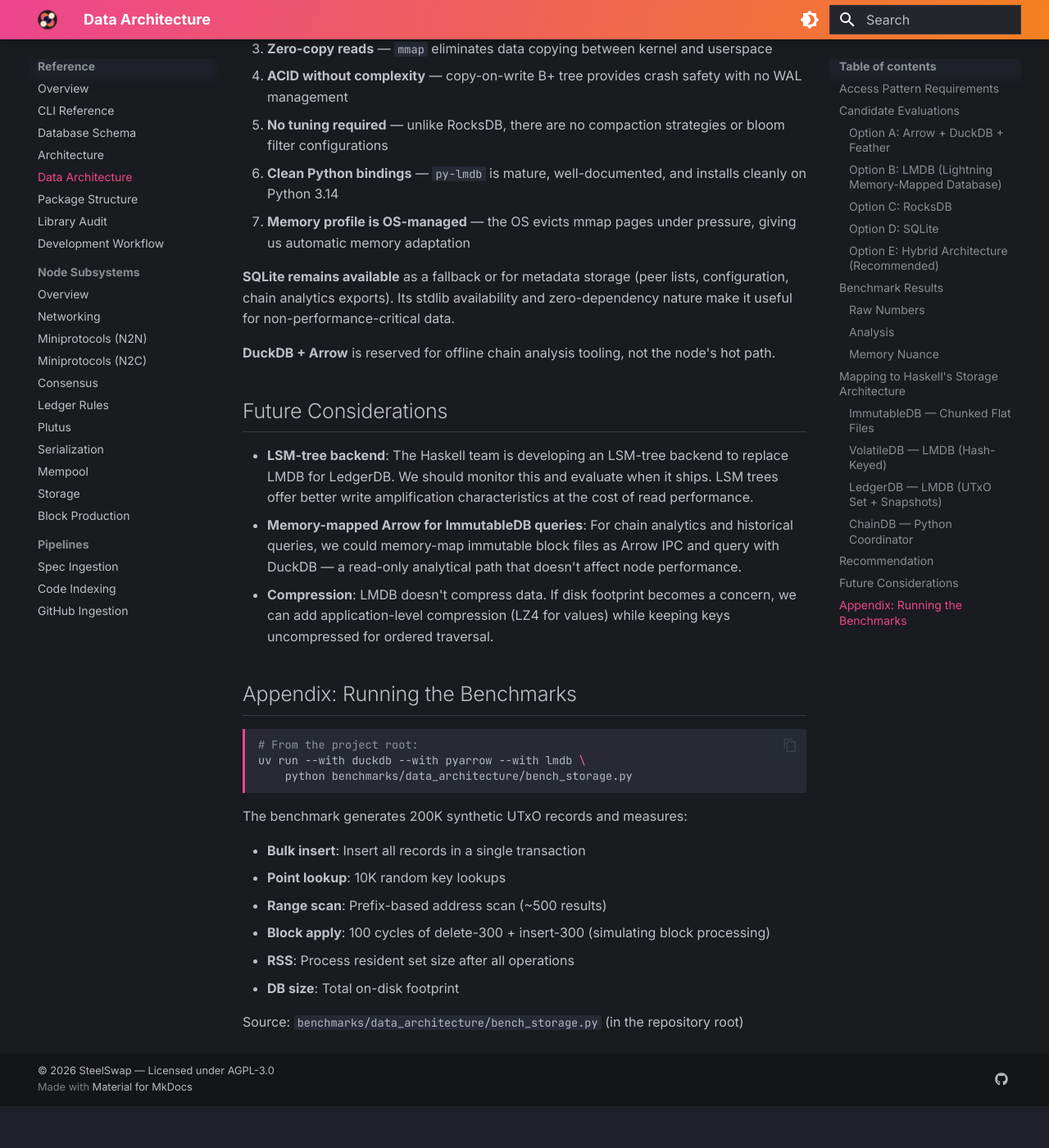
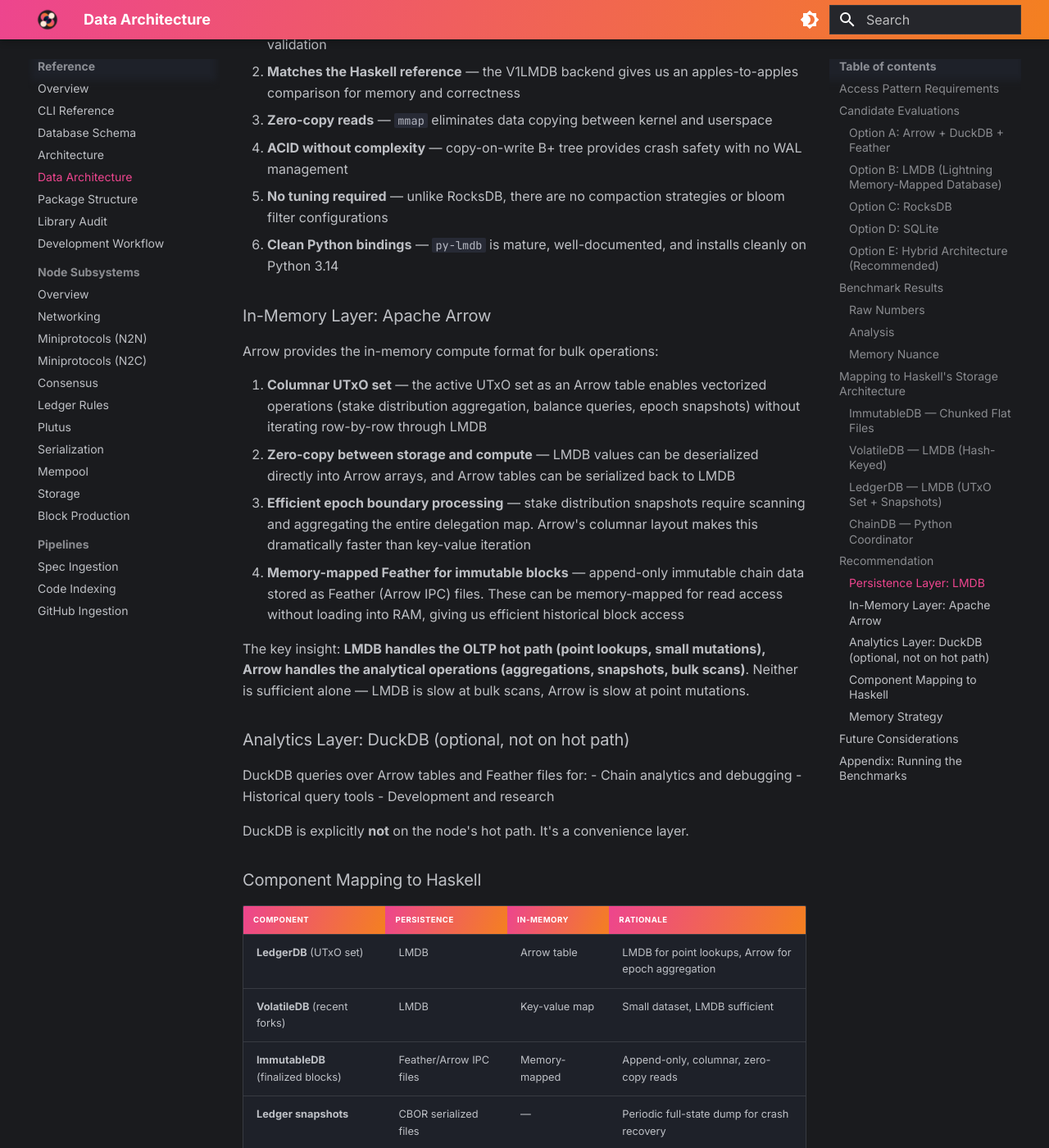
Before and after one commit to SteelSwap/vibe-node, an MkDocs documentation site: the page built from docs/reference/data-architecture.md, in a window 1280 px wide and 1400 px high, scrolled down 9205 px. Shown: the whole window at 82% size. Built offline with MkDocs 1.6.1 and Material for MkDocs 9.7.7, drawn with Linux system fonts in a browser that asks for light colours; before the commit the page ends 10554 px from its top, so only the background shows below that; some of the changed text lies outside the part shown.

Commit message:
docs(m1.7): hybrid architecture — LMDB persistence + Arrow in-memory compute + DuckDB analytics
Prompt: Expanded recommendation from LMDB-only to hybrid approach:
LMDB for OLTP hot path (point lookups, mutations), Arrow tables
for in-memory bulk operations (epoch aggregation, stake distribution),
Feather files for immutable blocks, DuckDB for offline analytics only.
Memory strategy uses mmap + Arrow working set with no duplication.

Co-Authored-By: Claude Opus 4.6 (1M context) <noreply@anthropic.com>

```diff
--- a/docs/reference/data-architecture.md
+++ b/docs/reference/data-architecture.md
@@ -239,27 +239,66 @@ This is pure Python logic with no storage engine dependency.
 
 ## Recommendation
 
-**Use LMDB as the primary storage engine, with flat files for immutable blocks.**
+**Hybrid architecture: LMDB for persistence + Arrow for in-memory compute + DuckDB for analytics.**
 
-The rationale:
+### Persistence Layer: LMDB
 
-1. **Fastest point lookups** — 1.1 us per UTxO lookup, the operation that dominates block validation
+LMDB handles all on-disk state:
+
+1. **Fastest point lookups** — 1.1 μs per UTxO lookup, the operation that dominates block validation
 2. **Matches the Haskell reference** — the V1LMDB backend gives us an apples-to-apples comparison for memory and correctness
 3. **Zero-copy reads** — `mmap` eliminates data copying between kernel and userspace
 4. **ACID without complexity** — copy-on-write B+ tree provides crash safety with no WAL management
 5. **No tuning required** — unlike RocksDB, there are no compaction strategies or bloom filter configurations
 6. **Clean Python bindings** — `py-lmdb` is mature, well-documented, and installs cleanly on Python 3.14
-7. **Memory profile is OS-managed** — the OS evicts mmap pages under pressure, giving us automatic memory adaptation
 
-**SQLite remains available** as a fallback or for metadata storage (peer lists, configuration, chain analytics exports). Its stdlib availability and zero-dependency nature make it useful for non-performance-critical data.
+### In-Memory Layer: Apache Arrow
 
-**DuckDB + Arrow** is reserved for offline chain analysis tooling, not the node's hot path.
+Arrow provides the in-memory compute format for bulk operations:
+
+1. **Columnar UTxO set** — the active UTxO set as an Arrow table enables vectorized operations (stake distribution aggregation, balance queries, epoch snapshots) without iterating row-by-row through LMDB
+2. **Zero-copy between storage and compute** — LMDB values can be deserialized directly into Arrow arrays, and Arrow tables can be serialized back to LMDB
+3. **Efficient epoch boundary processing** — stake distribution snapshots require scanning and aggregating the entire delegation map. Arrow's columnar layout makes this dramatically faster than key-value iteration
+4. **Memory-mapped Feather for immutable blocks** — append-only immutable chain data stored as Feather (Arrow IPC) files. These can be memory-mapped for read access without loading into RAM, giving us efficient historical block access
+
+The key insight: **LMDB handles the OLTP hot path (point lookups, small mutations), Arrow handles the analytical operations (aggregations, snapshots, bulk scans)**. Neither is sufficient alone — LMDB is slow at bulk scans, Arrow is slow at point mutations.
+
+### Analytics Layer: DuckDB (optional, not on hot path)
+
+DuckDB queries over Arrow tables and Feather files for:
+- Chain analytics and debugging
+- Historical query tools
+- Development and research
+
+DuckDB is explicitly **not** on the node's hot path. It's a convenience layer.
+
+### Component Mapping to Haskell
+
+| Component | Persistence | In-Memory | Rationale |
+|-----------|------------|-----------|-----------|
+| **LedgerDB** (UTxO set) | LMDB | Arrow table | LMDB for point lookups, Arrow for epoch aggregation |
+| **VolatileDB** (recent forks) | LMDB | Key-value map | Small dataset, LMDB sufficient |
+| **ImmutableDB** (finalized blocks) | Feather/Arrow IPC files | Memory-mapped | Append-only, columnar, zero-copy reads |
+| **Ledger snapshots** | CBOR serialized files | — | Periodic full-state dump for crash recovery |
+| **Stake distribution** | Derived from LedgerDB | Arrow table | Bulk aggregation at epoch boundaries |
+| **ChainDB** (coordinator) | — | In-memory indices | Coordinates access across all stores |
+
+### Memory Strategy
+
+The memory requirement (match or beat Haskell) is met by:
+
+- **LMDB mmap** — OS manages page eviction automatically under memory pressure
+- **Arrow tables** — only the active working set (current UTxO, current delegation) is materialized as Arrow tables
+- **Feather mmap** — immutable blocks are memory-mapped, not loaded. OS caches only recently accessed pages
+- **No duplication** — the Arrow UTxO table IS the in-memory representation, not a copy of LMDB. On startup, deserialize from LMDB → Arrow. During operation, mutations go to both LMDB (persistence) and Arrow (compute). On shutdown, Arrow state is already persisted in LMDB.
+
+**SQLite** remains available for metadata storage (peer lists, configuration) where its stdlib availability and zero-dependency nature are valuable.
 
 ## Future Considerations
 
 - **LSM-tree backend**: The Haskell team is developing an LSM-tree backend to replace LMDB for LedgerDB. We should monitor this and evaluate when it ships. LSM trees offer better write amplification characteristics at the cost of read performance.
-- **Memory-mapped Arrow for ImmutableDB queries**: For chain analytics and historical queries, we could memory-map immutable block files as Arrow IPC and query with DuckDB — a read-only analytical path that doesn't affect node performance.
-- **Compression**: LMDB doesn't compress data. If disk footprint becomes a concern, we can add application-level compression (LZ4 for values) while keeping keys uncompressed for ordered traversal.
+- **Arrow Flight for N2C queries**: Local state queries (node-to-client miniprotocol) could potentially serve Arrow-formatted results directly, enabling efficient analytical queries from wallets and tools.
+- **Compression**: LMDB doesn't compress data. If disk footprint becomes a concern, we can add application-level compression (LZ4 for values) while keeping keys uncompressed for ordered traversal. Arrow/Feather supports built-in compression (LZ4, ZSTD).
 
 ## Appendix: Running the Benchmarks
 
```
